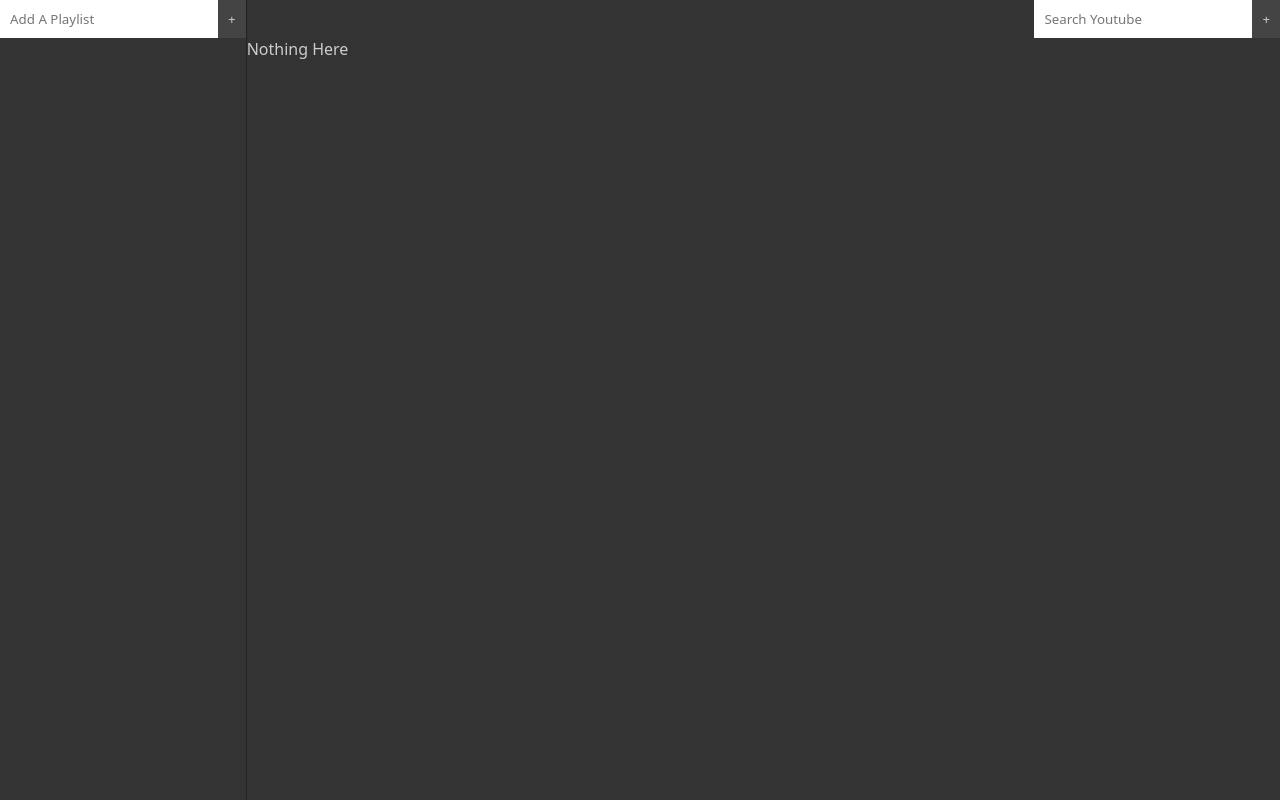
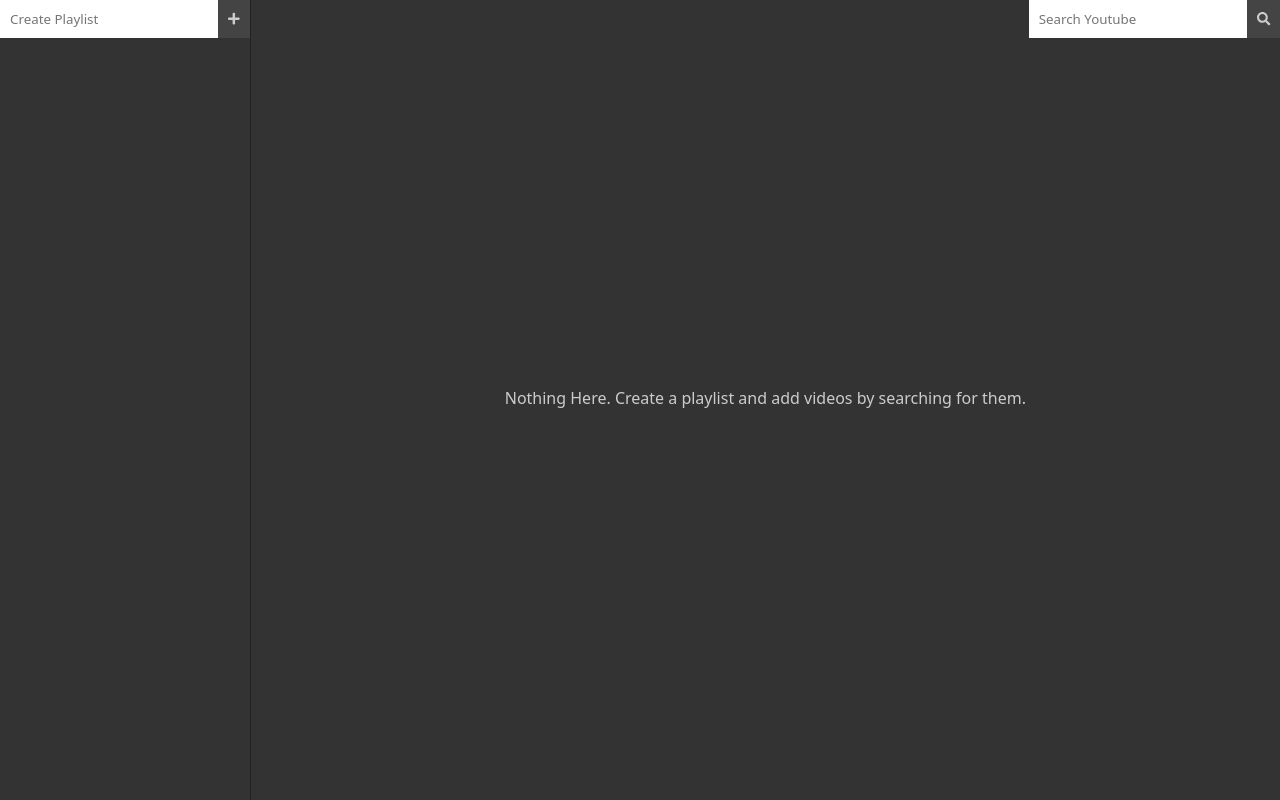
Before and after one commit to northwestbased/playlists, a React (Create React App) app: page / in a window 1280 px wide. Built offline with nearby package versions, Linux system fonts and the light colour scheme.

Commit message:
Updated Input.js to accept second child

```diff
--- a/src/components/Input.js
+++ b/src/components/Input.js
@@ -12,6 +12,9 @@ const StyledForm = styled.form`
     button, input {
         border:0px;
         padding:10px;
+    }
+    button:hover {
+        color:white;
     }
 `
 
@@ -45,9 +48,9 @@ class Input extends Component {
                 <input type="text"
                     value={this.state.value}
                     onChange={this.onChange}
-                    placeholder={this.props.children}
+                    placeholder={this.props.children[0]}
                 />
-                <button type="submit">+</button>
+                <button type="submit">{this.props.children[1]}</button>
             </StyledForm>
         );
     }
--- a/src/components/PlaylistList.js
+++ b/src/components/PlaylistList.js
@@ -3,7 +3,7 @@ import React from 'react';
 import Input from './Input.js'
 import IconButton from './IconButton.js'
 import { FontAwesomeIcon } from '@fortawesome/react-fontawesome'
-import { faTimes } from '@fortawesome/free-solid-svg-icons'
+import { faTimes, faPlus } from '@fortawesome/free-solid-svg-icons'
 import styled from 'styled-components';
 
 import * as palette from './styleVariables.js';
@@ -31,11 +31,14 @@ const PL = styled.div`
 
 const PlaylistList = (props) => (
     <div>
-        <Input handleSubmit={props.createPlaylist}>Add A Playlist</Input>
+        <Input handleSubmit={props.createPlaylist}>
+            Create Playlist
+            <FontAwesomeIcon icon={faPlus} />
+        </Input>
 
         {props.playlists.map((p, i) => (
             <PL>
-                <div onClick={() => {props.openPlaylist(i) && props.playlistIsShown(true)}}>{p.title}</div>
+                <div onClick={() => { props.openPlaylist(i) && props.playlistIsShown(true) }}>{p.title}</div>
                 <IconButton onClick={() => props.deletePlaylist(i)}><FontAwesomeIcon icon={faTimes} /></IconButton>
             </PL>
         ))}
--- a/src/components/SearchResults.js
+++ b/src/components/SearchResults.js
@@ -1,8 +1,5 @@
 import React from 'react';
 
-import { faPlay } from '@fortawesome/free-solid-svg-icons'
-import IconButton from './IconButton.js'
-import { FontAwesomeIcon } from '@fortawesome/react-fontawesome'
 import styled from 'styled-components';
 
 import * as palette from './styleVariables.js';
@@ -26,6 +23,15 @@ const ResultsRow = styled.div`
 
 `
 
+const NothingDiv = styled.div`
+    height:100%;
+    display:flex;
+    height:90%;
+    justify-content: center;
+    align-items: center;
+    overflow:hidden;
+`
+
 const SearchResults = (props) => (
     props.results !== undefined ?
         <div>
@@ -44,7 +50,7 @@ const SearchResults = (props) => (
                 </ResultsRow>
             ))}
         </div>
-        : <div>Nothing Here</div>
+        : <NothingDiv><div>Nothing Here. Create a playlist and add videos by searching for them.</div></NothingDiv>
 )
 
 
--- a/src/containers/MainContainer.js
+++ b/src/containers/MainContainer.js
@@ -7,6 +7,10 @@ import SearchResults from './SearchResultsContainer.js'
 import Input from '../components/Input.js'
 import Player from '../containers/PlayerContainer.js'
 import styled from 'styled-components';
+import { FontAwesomeIcon } from '@fortawesome/react-fontawesome'
+import { faSearch } from '@fortawesome/free-solid-svg-icons'
+
+
 
 const Header = styled.div`
     display:flex;
@@ -30,6 +34,7 @@ class Main extends Component {
                         }}
                     >
                         Search Youtube
+                        <FontAwesomeIcon icon={faSearch} />
                     </Input>
                 </Header>
                 <Player />
```
